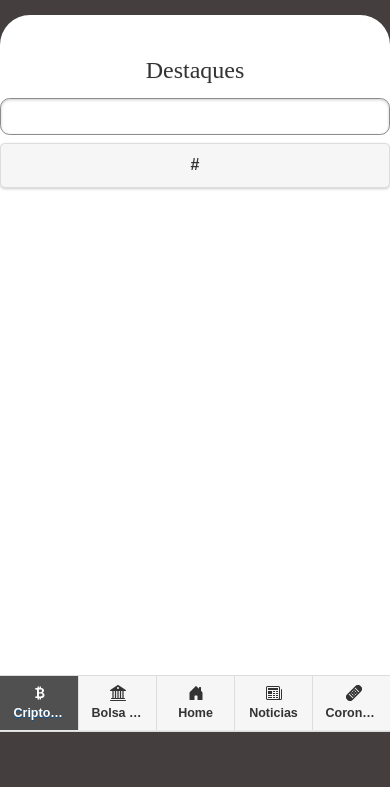
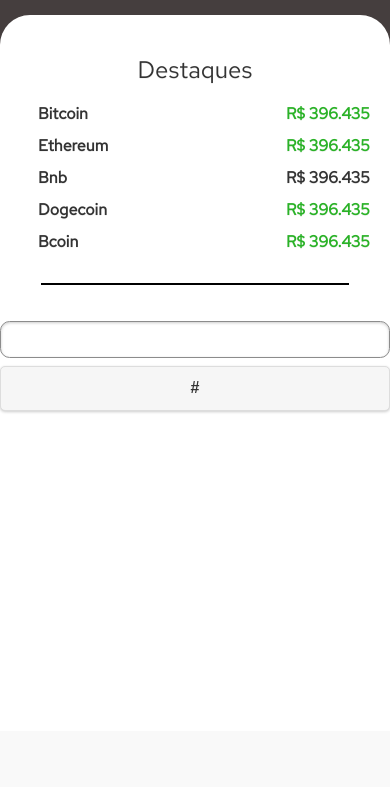
Before and after one commit to MarcioRK/FinanceMarketData, a website: page FinanceMarketData/www/html/Criptomoedas.html in a window 390 px wide. Shown: the part 113-900 px from the top of the page. After the commit the page ends 844 px from the top, so only its background shows below. Drawn offline with Linux system fonts and the light colour scheme.

Commit message:
Desenvolvimento de tela de criptomoedas

```diff
--- a/FinanceMarketData/www/css/Criptomoedas.css
+++ b/FinanceMarketData/www/css/Criptomoedas.css
@@ -1,4 +1,5 @@
 #topCriptoLabel {
+    font-family: 'Red Hat Text', sans-serif;
     text-align: center;
     margin-top: 39px;
     margin-bottom: 12px;
@@ -8,3 +9,27 @@
     font-size: 24px;
     line-height: 32px;
 }
+
+.topCriptosLayout {
+    font-family: 'Red Hat Text', sans-serif;
+    display: flex;
+    justify-content: space-between;
+    margin-left: 38px;
+    margin-right: 20px;
+    font-style: normal;
+    font-weight: 400;
+    font-size: 24px;
+    line-height: 32px;
+}
+
+.criptoValue {
+    color: #2AB227;
+}
+
+.criptoLine {
+    margin-top: 25px;
+    margin-left: 41px;
+    margin-right: 41px;
+    margin-bottom: 36px;
+    border: 0.2px solid #000000
+}
--- a/FinanceMarketData/www/html/Criptomoedas.html
+++ b/FinanceMarketData/www/html/Criptomoedas.html
@@ -22,6 +22,10 @@
     <link rel="stylesheet" href="../css/header.css">
     <link rel="stylesheet" href="../css/Criptomoedas.css">
 
+    <link rel="preconnect" href="https://fonts.googleapis.com/%22%3E">
+    <link rel="preconnect" href="https://fonts.gstatic.com/" crossorigin>
+    <link href="https://fonts.googleapis.com/css2?family=Red+Hat+Text&display=swap" rel="stylesheet">
+
     <script src="../js/index.js"></script>
     <script src="../assets/jquery-1.11.1.min.js"></script>
     <script src="../assets/jquery.mobile-1.4.5.min.js"></script>
@@ -38,27 +42,49 @@
             <div id="Conteudo">
                 <div>
                     <p id="topCriptoLabel">Destaques</p>
-                    <div>
-
+                    <div class="topCriptosLayout">
+                        <h6>Bitcoin</h6>
+                        <h6 id="txtValueBitcoin" class="criptoValue">R$ 396.435</h6>
+                    </div>
+                    <div class="topCriptosLayout">
+                        <h6>Ethereum</h6>
+                        <h6 id="txtValueEthereum" class="criptoValue">R$ 396.435</h6>
+                    </div>
+                    <div class="topCriptosLayout">
+                        <h6>Bnb</h6>
+                        <h6 id="txtValueBnbclass=" criptoValue ">R$ 396.435</h6>
+                    </div>
+                    <div class="topCriptosLayout ">
+                        <h6>Dogecoin</h6>
+                        <h6 id="txtValueDogecoin "class="criptoValue ">R$ 396.435</h6>
+                    </div>
+                    <div class="topCriptosLayout ">
+                        <h6>Bcoin</h6>
+                        <h6 id="txtValueBcoin "class="criptoValue ">R$ 396.435</h6>
                     </div>
 
                 </div>
-                <form id="formAcao">
-                    <input id="inputAcao">
-                    <button id="btnAcao">#</button>
+
+                <hr class="criptoLine ">
+                <form id="formAcao ">
+                    <input id="inputAcao ">
+                    <button id="btnAcao ">#</button>
                 </form>
             </div>
         </div>
 
 
         <!-- NavBar -->
-        <div data-role="footer" style="overflow:hidden;" data-position="fixed">
-            <div data-role="navbar">
+        <div data-role="footer " style="overflow:hidden; " data-position="fixed ">
+            <div data-role="navbar ">
                 <ul>
                     <li>
-                        <a href="Criptomoedas.html" data-transition="slidefade" class="ui-btn-active">
-                            <svg xmlns="http://www.w3.org/2000/svg" width="16" height="16" fill="currentColor" class="bi bi-currency-bitcoin" viewBox="0 0 16 16">
-                                <path d="M5.5 13v1.25c0 .138.112.25.25.25h1a.25.25 0 0 0 .25-.25V13h.5v1.25c0 .138.112.25.25.25h1a.25.25 0 0 0 .25-.25V13h.084c1.992 0 3.416-1.033 3.416-2.82 0-1.502-1.007-2.323-2.186-2.44v-.088c.97-.242 1.683-.974 1.683-2.19C11.997 3.93 10.847 3 9.092 3H9V1.75a.25.25 0 0 0-.25-.25h-1a.25.25 0 0 0-.25.25V3h-.573V1.75a.25.25 0 0 0-.25-.25H5.75a.25.25 0 0 0-.25.25V3l-1.998.011a.25.25 0 0 0-.25.25v.989c0 .137.11.25.248.25l.755-.005a.75.75 0 0 1 .745.75v5.505a.75.75 0 0 1-.75.75l-.748.011a.25.25 0 0 0-.25.25v1c0 .138.112.25.25.25L5.5 13zm1.427-8.513h1.719c.906 0 1.438.498 1.438 1.312 0 .871-.575 1.362-1.877 1.362h-1.28V4.487zm0 4.051h1.84c1.137 0 1.756.58 1.756 1.524 0 .953-.626 1.45-2.158 1.45H6.927V8.539z"/>
+                        <a href="Criptomoedas.html " data-transition="slidefade " class="ui-btn-active ">
+                            <svg xmlns="http://www.w3.org/2000/svg " width="16 " height="16 " fill="currentColor " class="bi bi-currency-bitcoin " viewBox="0 0 16 16 ">
+                                <path d="M5.5 13v1.25c0 .138.112.25.25.25h1a.25.25 0 0 0 .25-.25V13h.5v1.25c0 .138.112.25.25.25h1a.25.25 0 0 0 .25-.25V13h.084c1.992 0 3.416-1.033 3.416-2.82 0-1.502-1.007-2.323-2.186-2.44v-.088c.97-.242 1.683-.974 1.683-2.19C11.997
+                            3.93 10.847 3 9.092 3H9V1.75a.25.25 0 0 0-.25-.25h-1a.25.25 0 0 0-.25.25V3h-.573V1.75a.25.25 0 0 0-.25-.25H5.75a.25.25 0 0 0-.25.25V3l-1.998.011a.25.25 0 0 0-.25.25v.989c0 .137.11.25.248.25l.755-.005a.75.75 0 0 1 .745.75v5.505a.75.75
+                            0 0 1-.75.75l-.748.011a.25.25 0 0 0-.25.25v1c0 .138.112.25.25.25L5.5 13zm1.427-8.513h1.719c.906 0 1.438.498 1.438 1.312 0 .871-.575 1.362-1.877 1.362h-1.28V4.487zm0 4.051h1.84c1.137 0 1.756.58 1.756 1.524 0 .953-.626 1.45-2.158
+                            1.45H6.927V8.539z "/>
                             </svg>
 
                             <br>
@@ -70,9 +96,10 @@
                     </li>
 
                     <li>
-                        <a href="BolsaDeValores.html" data-transition="slidefade">
-                            <svg xmlns="http://www.w3.org/2000/svg" width="16" height="16" fill="currentColor" class="bi bi-bank2" viewBox="0 0 16 16">
-                                <path d="M8.277.084a.5.5 0 0 0-.554 0l-7.5 5A.5.5 0 0 0 .5 6h1.875v7H1.5a.5.5 0 0 0 0 1h13a.5.5 0 1 0 0-1h-.875V6H15.5a.5.5 0 0 0 .277-.916l-7.5-5zM12.375 6v7h-1.25V6h1.25zm-2.5 0v7h-1.25V6h1.25zm-2.5 0v7h-1.25V6h1.25zm-2.5 0v7h-1.25V6h1.25zM8 4a1 1 0 1 1 0-2 1 1 0 0 1 0 2zM.5 15a.5.5 0 0 0 0 1h15a.5.5 0 1 0 0-1H.5z" />
+                        <a href="BolsaDeValores.html " data-transition="slidefade ">
+                            <svg xmlns="http://www.w3.org/2000/svg " width="16 " height="16 " fill="currentColor " class="bi bi-bank2 " viewBox="0 0 16 16 ">
+                                <path d="M8.277.084a.5.5 0 0 0-.554 0l-7.5 5A.5.5 0 0 0 .5 6h1.875v7H1.5a.5.5 0 0 0 0 1h13a.5.5 0 1 0 0-1h-.875V6H15.5a.5.5 0 0 0 .277-.916l-7.5-5zM12.375 6v7h-1.25V6h1.25zm-2.5 0v7h-1.25V6h1.25zm-2.5 0v7h-1.25V6h1.25zm-2.5
+                            0v7h-1.25V6h1.25zM8 4a1 1 0 1 1 0-2 1 1 0 0 1 0 2zM.5 15a.5.5 0 0 0 0 1h15a.5.5 0 1 0 0-1H.5z " />
                             </svg>
 
                             <br>
@@ -83,9 +110,10 @@
                     </li>
 
                     <li>
-                        <a data-transition="slidefade" href="../index.html" class="bi bi-bank">
-                            <svg xmlns="http://www.w3.org/2000/svg" width="16" height="16" fill="currentColor" class="bi bi-house-door-fill" viewBox="0 0 16 16">
-                                <path d="M6.5 14.5v-3.505c0-.245.25-.495.5-.495h2c.25 0 .5.25.5.5v3.5a.5.5 0 0 0 .5.5h4a.5.5 0 0 0 .5-.5v-7a.5.5 0 0 0-.146-.354L13 5.793V2.5a.5.5 0 0 0-.5-.5h-1a.5.5 0 0 0-.5.5v1.293L8.354 1.146a.5.5 0 0 0-.708 0l-6 6A.5.5 0 0 0 1.5 7.5v7a.5.5 0 0 0 .5.5h4a.5.5 0 0 0 .5-.5z"/>
+                        <a data-transition="slidefade " href="../index.html " class="bi bi-bank ">
+                            <svg xmlns="http://www.w3.org/2000/svg " width="16 " height="16 " fill="currentColor " class="bi bi-house-door-fill " viewBox="0 0 16 16 ">
+                                <path d="M6.5 14.5v-3.505c0-.245.25-.495.5-.495h2c.25 0 .5.25.5.5v3.5a.5.5 0 0 0 .5.5h4a.5.5 0 0 0 .5-.5v-7a.5.5 0 0 0-.146-.354L13 5.793V2.5a.5.5 0 0 0-.5-.5h-1a.5.5 0 0 0-.5.5v1.293L8.354 1.146a.5.5 0 0 0-.708 0l-6
+                            6A.5.5 0 0 0 1.5 7.5v7a.5.5 0 0 0 .5.5h4a.5.5 0 0 0 .5-.5z "/>
                             </svg>
 
                             <br>
@@ -97,10 +125,11 @@
                     </li>
 
                     <li>
-                        <a href="Noticias.html" data-transition="slidefade">
-                            <svg xmlns="http://www.w3.org/2000/svg" width="16" height="16" fill="currentColor" class="bi bi-newspaper" viewBox="0 0 16 16">
-                                <path d="M0 2.5A1.5 1.5 0 0 1 1.5 1h11A1.5 1.5 0 0 1 14 2.5v10.528c0 .3-.05.654-.238.972h.738a.5.5 0 0 0 .5-.5v-9a.5.5 0 0 1 1 0v9a1.5 1.5 0 0 1-1.5 1.5H1.497A1.497 1.497 0 0 1 0 13.5v-11zM12 14c.37 0 .654-.211.853-.441.092-.106.147-.279.147-.531V2.5a.5.5 0 0 0-.5-.5h-11a.5.5 0 0 0-.5.5v11c0 .278.223.5.497.5H12z"/>
-                                <path d="M2 3h10v2H2V3zm0 3h4v3H2V6zm0 4h4v1H2v-1zm0 2h4v1H2v-1zm5-6h2v1H7V6zm3 0h2v1h-2V6zM7 8h2v1H7V8zm3 0h2v1h-2V8zm-3 2h2v1H7v-1zm3 0h2v1h-2v-1zm-3 2h2v1H7v-1zm3 0h2v1h-2v-1z"/>
+                        <a href="Noticias.html " data-transition="slidefade ">
+                            <svg xmlns="http://www.w3.org/2000/svg " width="16 " height="16 " fill="currentColor " class="bi bi-newspaper " viewBox="0 0 16 16 ">
+                                <path d="M0 2.5A1.5 1.5 0 0 1 1.5 1h11A1.5 1.5 0 0 1 14 2.5v10.528c0 .3-.05.654-.238.972h.738a.5.5 0 0 0 .5-.5v-9a.5.5 0 0 1 1 0v9a1.5 1.5 0 0 1-1.5 1.5H1.497A1.497 1.497 0 0 1 0 13.5v-11zM12 14c.37 0 .654-.211.853-.441.092-.106.147-.279.147-.531V2.5a.5.5
+                            0 0 0-.5-.5h-11a.5.5 0 0 0-.5.5v11c0 .278.223.5.497.5H12z "/>
+                                <path d="M2 3h10v2H2V3zm0 3h4v3H2V6zm0 4h4v1H2v-1zm0 2h4v1H2v-1zm5-6h2v1H7V6zm3 0h2v1h-2V6zM7 8h2v1H7V8zm3 0h2v1h-2V8zm-3 2h2v1H7v-1zm3 0h2v1h-2v-1zm-3 2h2v1H7v-1zm3 0h2v1h-2v-1z "/>
                             </svg>
 
                             <br>
@@ -112,9 +141,11 @@
                     </li>
 
                     <li>
-                        <a href="Coronavirus.html" data-transition="slidefade">
-                            <svg xmlns="http://www.w3.org/2000/svg" width="16" height="16" fill="currentColor" class="bi bi-bandaid-fill" viewBox="0 0 16 16">
-                                <path d="m2.68 7.676 6.49-6.504a4 4 0 0 1 5.66 5.653l-1.477 1.529-5.006 5.006-1.523 1.472a4 4 0 0 1-5.653-5.66l.001-.002 1.505-1.492.001-.002Zm5.71-2.858a.5.5 0 1 0-.708.707.5.5 0 0 0 .707-.707ZM6.974 6.939a.5.5 0 1 0-.707-.707.5.5 0 0 0 .707.707ZM5.56 8.354a.5.5 0 1 0-.707-.708.5.5 0 0 0 .707.708Zm2.828 2.828a.5.5 0 1 0-.707-.707.5.5 0 0 0 .707.707Zm1.414-2.121a.5.5 0 1 0-.707.707.5.5 0 0 0 .707-.707Zm1.414-.707a.5.5 0 1 0-.706-.708.5.5 0 0 0 .707.708Zm-4.242.707a.5.5 0 1 0-.707.707.5.5 0 0 0 .707-.707Zm1.414-.707a.5.5 0 1 0-.707-.708.5.5 0 0 0 .707.708Zm1.414-2.122a.5.5 0 1 0-.707.707.5.5 0 0 0 .707-.707ZM8.646 3.354l4 4 .708-.708-4-4-.708.708Zm-1.292 9.292-4-4-.708.708 4 4 .708-.708Z"/>
+                        <a href="Coronavirus.html " data-transition="slidefade ">
+                            <svg xmlns="http://www.w3.org/2000/svg " width="16 " height="16 " fill="currentColor " class="bi bi-bandaid-fill " viewBox="0 0 16 16 ">
+                                <path d="m2.68 7.676 6.49-6.504a4 4 0 0 1 5.66 5.653l-1.477 1.529-5.006 5.006-1.523 1.472a4 4 0 0 1-5.653-5.66l.001-.002 1.505-1.492.001-.002Zm5.71-2.858a.5.5 0 1 0-.708.707.5.5 0 0 0 .707-.707ZM6.974 6.939a.5.5 0 1 0-.707-.707.5.5
+                            0 0 0 .707.707ZM5.56 8.354a.5.5 0 1 0-.707-.708.5.5 0 0 0 .707.708Zm2.828 2.828a.5.5 0 1 0-.707-.707.5.5 0 0 0 .707.707Zm1.414-2.121a.5.5 0 1 0-.707.707.5.5 0 0 0 .707-.707Zm1.414-.707a.5.5 0 1 0-.706-.708.5.5 0 0 0 .707.708Zm-4.242.707a.5.5
+                            0 1 0-.707.707.5.5 0 0 0 .707-.707Zm1.414-.707a.5.5 0 1 0-.707-.708.5.5 0 0 0 .707.708Zm1.414-2.122a.5.5 0 1 0-.707.707.5.5 0 0 0 .707-.707ZM8.646 3.354l4 4 .708-.708-4-4-.708.708Zm-1.292 9.292-4-4-.708.708 4 4 .708-.708Z "/>
                             </svg>
 
                             <br>
@@ -129,7 +160,7 @@
         </div>
     </div>
 
-    <!-- <script src="cordova.js"></script> -->
+   <!-- <script src="cordova.js "></script> -->
 </body>
 
 </html>
```
